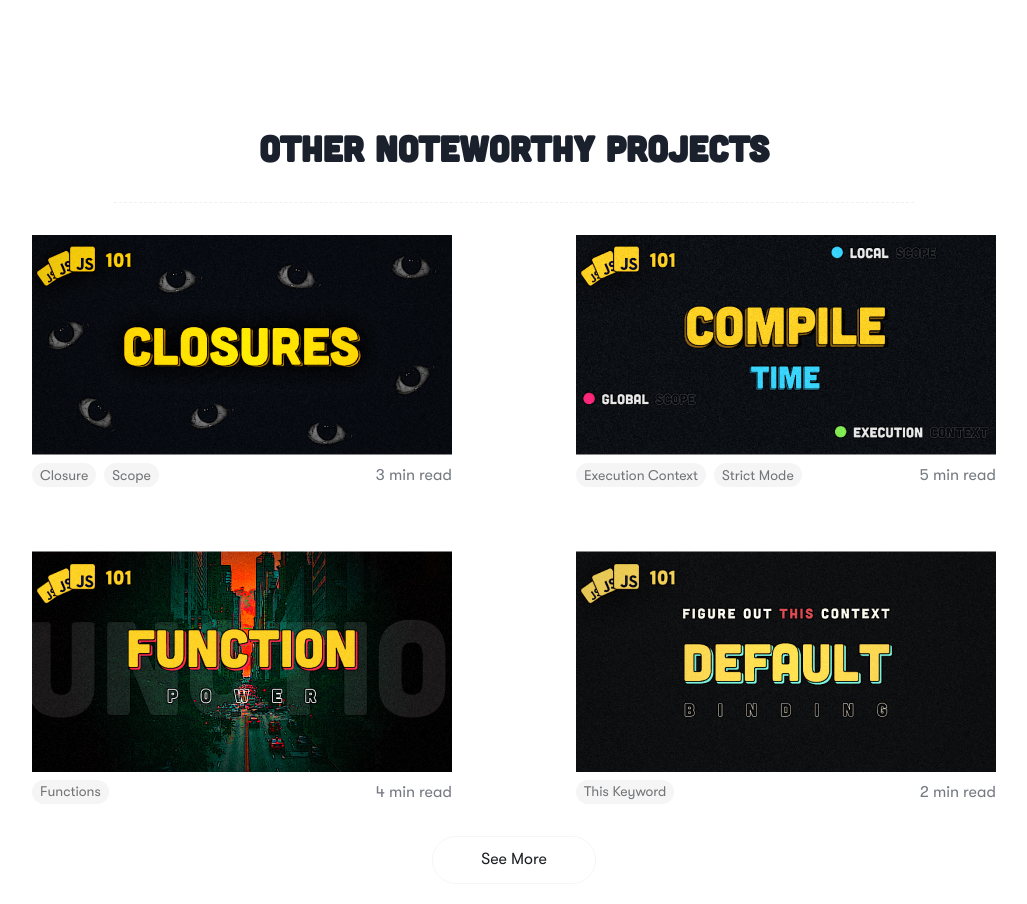
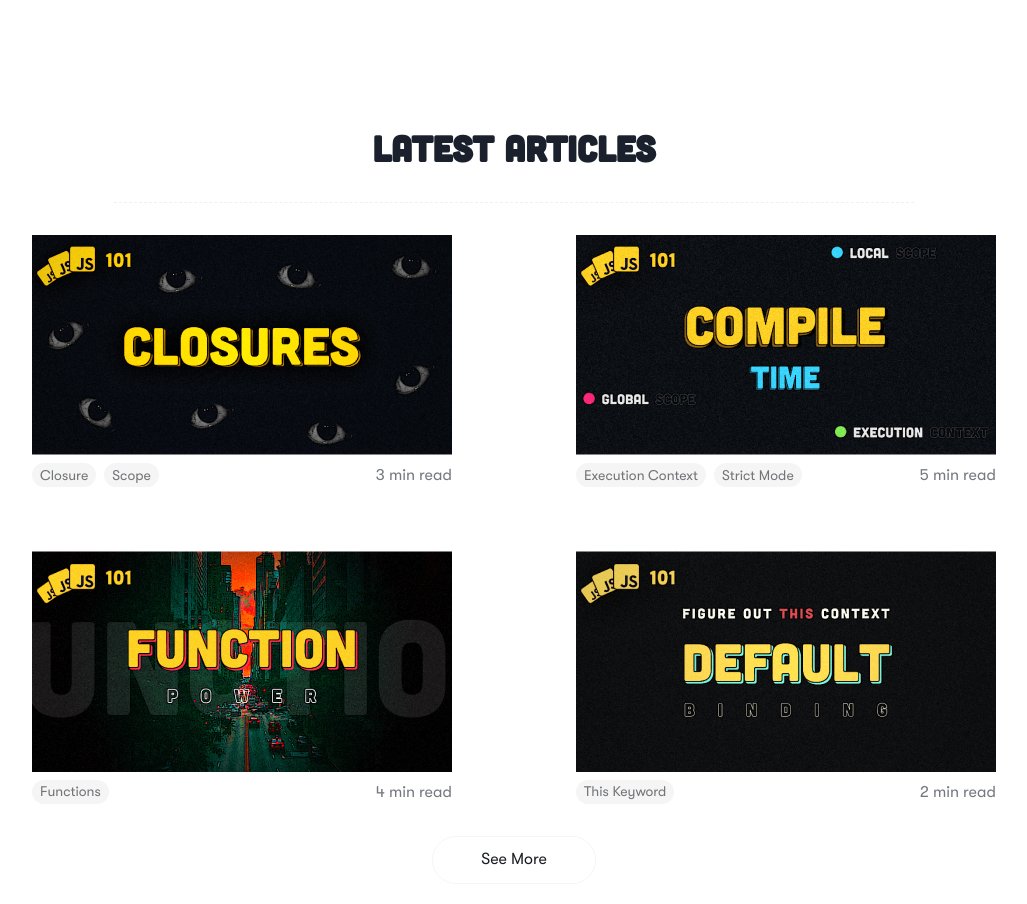
Before and after one commit to AkashSDas/portfolio, a Next.js app: page / in a window 1280 px wide. Shown: the part 2800-3704 px from the top of the page, without its empty margins (126-1153 px from the left). Built offline with nearby package versions, Linux system fonts and the light colour scheme.

Commit message:
fix heading

```diff
--- a/src/components/articles.tsx
+++ b/src/components/articles.tsx
@@ -39,7 +39,7 @@ export default function Articles() {
 
   return (
     <VStack ref={articleRef} gap={pxToRem(32)} w="full" py={pxToRem(128)}>
-      <Heading h={pxToRem(44)}>Other Noteworthy Projects</Heading>
+      <Heading h={pxToRem(44)}>Latest Articles</Heading>
       <Divider w="100%" maxW={pxToRem(800)} borderStyle="dashed" />
 
       <SimpleGrid
```
